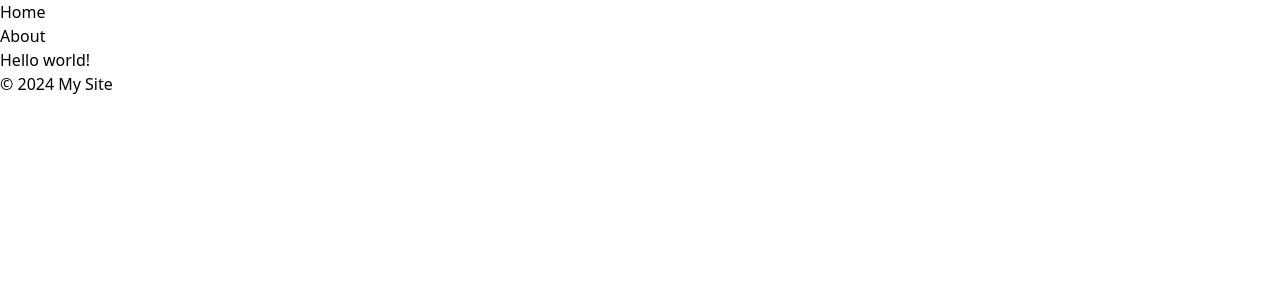
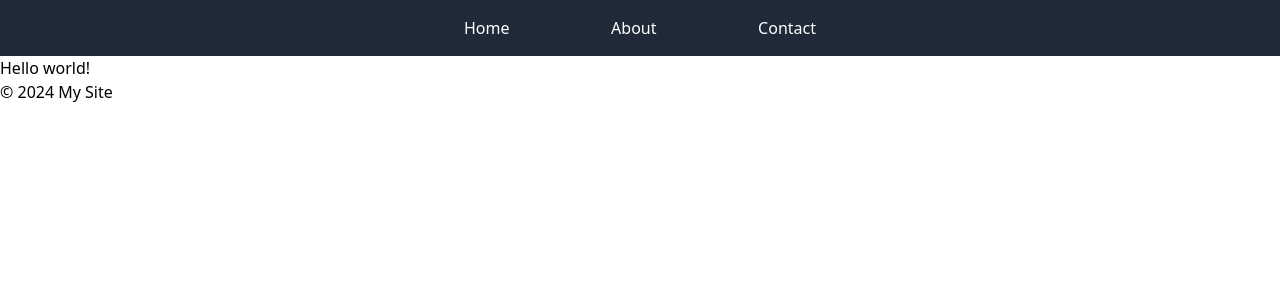
Before and after one commit to theMorganObject/next-static-template, a Next.js app: page / in a window 1280 px wide. Shown: the top 300 px of the page. Built offline with nearby package versions, Linux system fonts and the light colour scheme.

Commit message:
styled nav

```diff
--- a/src/components/Navbar.tsx
+++ b/src/components/Navbar.tsx
@@ -1,17 +1,21 @@
-// src/components/Navbar.js
 import Link from 'next/link';
 
 export default function Navbar() {
   return (
-    <nav>
-      <ul>
+    <nav className='w-full bg-gray-800'>
+      <div className='max-w-sm mx-auto px-4'>
+        <ul className='flex justify-between py-4 text-white'>
           <li>
             <Link href='/'>Home</Link>
           </li>
           <li>
             <Link href='/about'>About</Link>
           </li>
+          <li>
+            <Link href='/contact'>Contact</Link>
+          </li>
         </ul>
+      </div>
     </nav>
   );
 }
--- a/tailwind.config.ts
+++ b/tailwind.config.ts
@@ -1,8 +1,12 @@
-import type { Config } from "tailwindcss";
+import type { Config } from 'tailwindcss';
 
 const config: Config = {
-  content: ["./src/app/**/*.{js,ts,jsx,tsx,mdx}"],
+  content: [
+    './src/app/**/*.{js,ts,jsx,tsx,mdx}',
+    './src/components/**/*.{js,ts,jsx,tsx,mdx}',
+  ],
   theme: {},
   plugins: [],
 };
+
 export default config;
```
Lines whose indentation alone changed are shown as unchanged.
